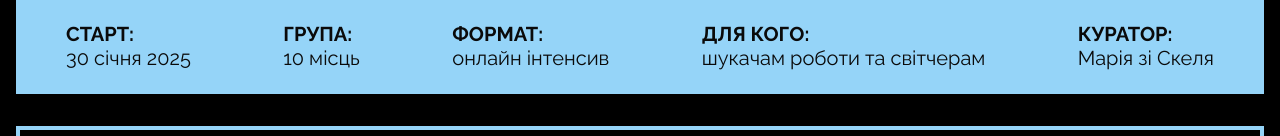
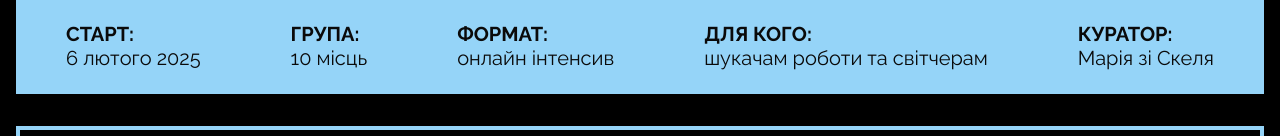
Before and after one commit to InM1nd/skelya_reborn, a Next.js app: page /intensive in a window 1280 px wide. Shown: the part 401-537 px from the top of the page. Built offline with nearby package versions, Linux system fonts and the light colour scheme; a web font is replaced by a local one.

Commit message:
My solution. Better late than never.

```diff
--- a/src/app/(main)/(pages)/intensive/IntensiveHero.tsx
+++ b/src/app/(main)/(pages)/intensive/IntensiveHero.tsx
@@ -33,7 +33,7 @@ const IntensiveHero = () => {
             <div className="flex flex-col justify-between text-lg bg-blue gap-6 p-4 sm:text-[18px] sm:p-6 lg:flex-row xl:px-[50px] 3xl:p-[50px] lg:text-xl 2xl:text-2xl 3xl:text-3xl">
               <div>
                 <h3 className="font-bold">СТАРТ:</h3>
-                <p>30 січня 2025</p>
+                <p>6 лютого 2025</p>
               </div>
               <div>
                 <h3 className="font-bold">ГРУПА:</h3>
```
